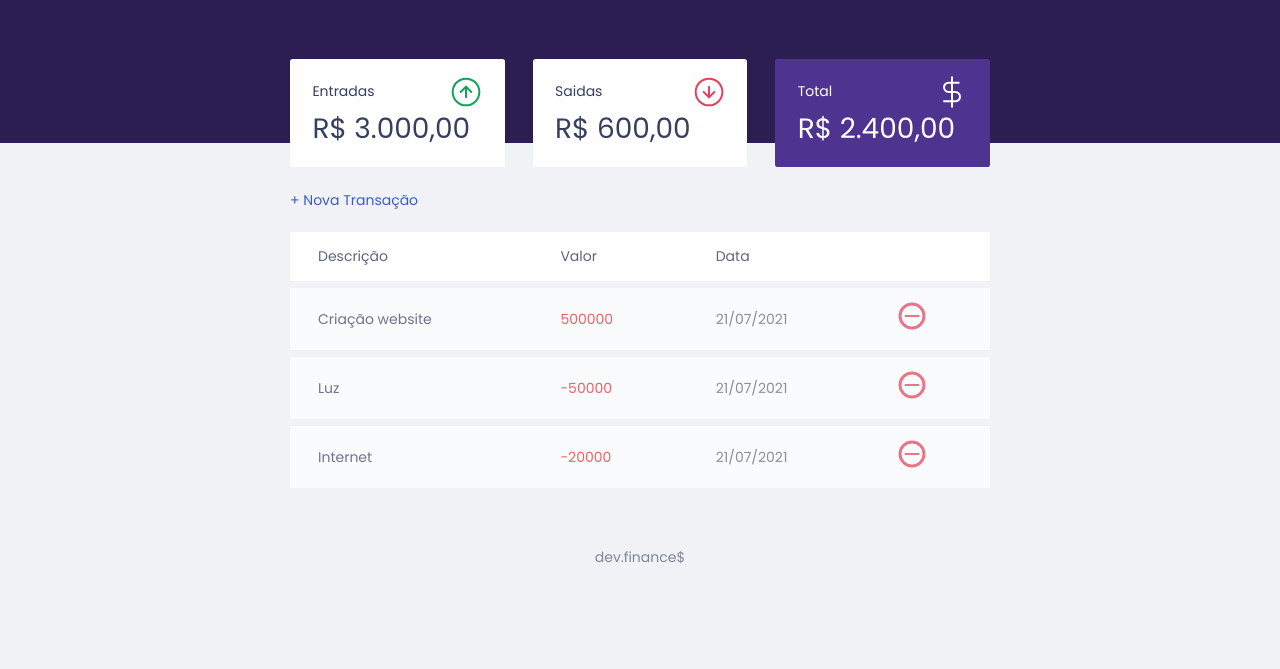
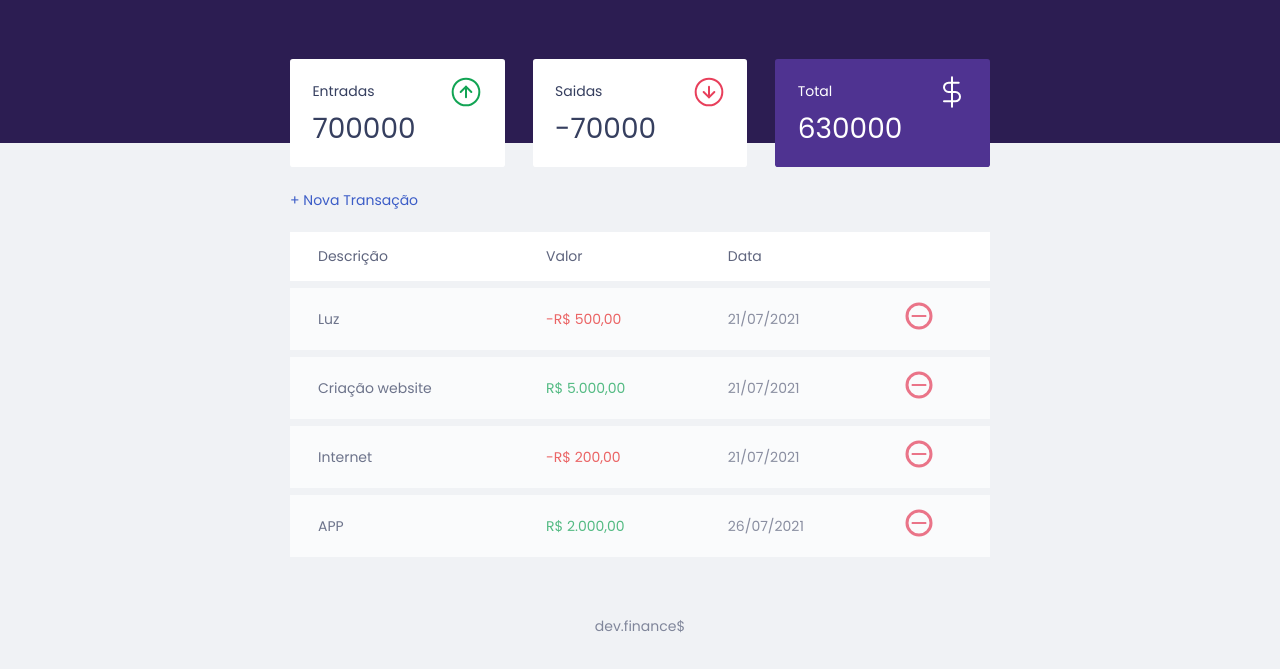
Before and after one commit to Miguel-Oliveiraa/dev-finance-website, a plain HTML site: page index.html in a window 1280 px wide. Shown: the part 69-738 px from the top of the page. Drawn offline with Linux system fonts and the light colour scheme.

Commit message:
att currency format and incomes and expenses

```diff
--- a/index.html
+++ b/index.html
@@ -28,7 +28,7 @@
             <span> Entradas </span>
             <img src="./assets/income.svg" alt="imagem de entradas" />
           </h3>
-          <p>R$ 3.000,00</p>
+          <p id="incomeDisplay">R$ 3.000,00</p>
         </div>
 
         <div class="card">
@@ -36,7 +36,7 @@
             <span>Saidas</span>
             <img src="./assets/expense.svg" alt="imagem de saidas" />
           </h3>
-          <p>R$ 600,00</p>
+          <p id="expenseDisplay">R$ 600,00</p>
         </div>
 
         <div class="card total">
@@ -44,7 +44,7 @@
             <span>Total</span>
             <img src="./assets/total.svg" alt="imagem de total" />
           </h3>
-          <p>R$ 2.400,00</p>
+          <p id="totalDisplay">R$ 2.400,00</p>
         </div>
       </section>
       <section id="transaction">
--- a/scripts.js
+++ b/scripts.js
@@ -28,17 +28,48 @@ const transactions = [
     amount: -20000,
     date: "21/07/2021",
   },
+  {
+    id: 4,
+    description: "APP",
+    amount: 200000,
+    date: "26/07/2021",
+  },
 ];
 
 const Transaction = {
   incomes() {
-    // somar as entradas
+    let income = 0;
+
+    // pegar todas as transações
+    // se ela for maior que 0
+    transactions.forEach((transactions) => {
+      // se ela for maior que zero
+      if (transactions.amount > 0) {
+        // somar a uma variavel e retornar ela
+        income += transactions.amount;
+      }
+    });
+
+    return income;
   },
   expenses() {
-    // somar as saidas
+    let expense = 0;
+
+    // pegar todas as transações
+    // se ela for menor que 0
+    transactions.forEach((transactions) => {
+      // se ela for maior que zero
+      if (transactions.amount < 0) {
+        // somar a uma variavel e retornar ela
+        expense += transactions.amount;
+      }
+    });
+
+    return expense;
   },
+
   total() {
-    // entradas - saidas
+    return Transaction.incomes() + Transaction.expenses();
   },
 };
 
@@ -51,9 +82,13 @@ const DOM = {
     DOM.transactionsContainer.appendChild(tr);
   },
   innerHTMLTransaction(transaction) {
+    const CSSclass = transaction.amount > 0 ? "income" : "expense";
+
+    const amount = Utils.formatCurrency(transaction.amount);
+
     const html = `
   <td class="description">${transaction.description}</td>
-  <td class="expense">${transaction.amount}</td>
+  <td class="${CSSclass}">${amount}</td>
   <td class="date">${transaction.date}</td>
   <td>
     <img src="./assets/minus.svg" alt="Remover Transação" />
@@ -62,10 +97,35 @@ const DOM = {
 
     return html;
   },
+
+  updateBalance() {
+    const income = document.getElementById("incomeDisplay");
+    income.innerHTML = Transaction.incomes();
+    const expenses = document.getElementById("expenseDisplay");
+    expenses.innerHTML = Transaction.expenses();
+    const total = document.getElementById("totalDisplay");
+    total.innerHTML = Transaction.total();
+  },
 };
 
-DOM.addTransaction(transactions[1]);
-DOM.addTransaction(transactions[0]);
-DOM.addTransaction(transactions[2]);
+const Utils = {
+  formatCurrency(value) {
+    const signal = Number(value) < 0 ? "-" : "";
 
-transactions.forEach();
+    value = String(value).replace(/\D/g, "");
+
+    value = Number(value) / 100;
+
+    value = value.toLocaleString("pt-BR", {
+      style: "currency",
+      currency: "BRL",
+    });
+    return signal + value;
+  },
+};
+
+transactions.forEach(function (transaction) {
+  DOM.addTransaction(transaction);
+});
+
+DOM.updateBalance();
```
